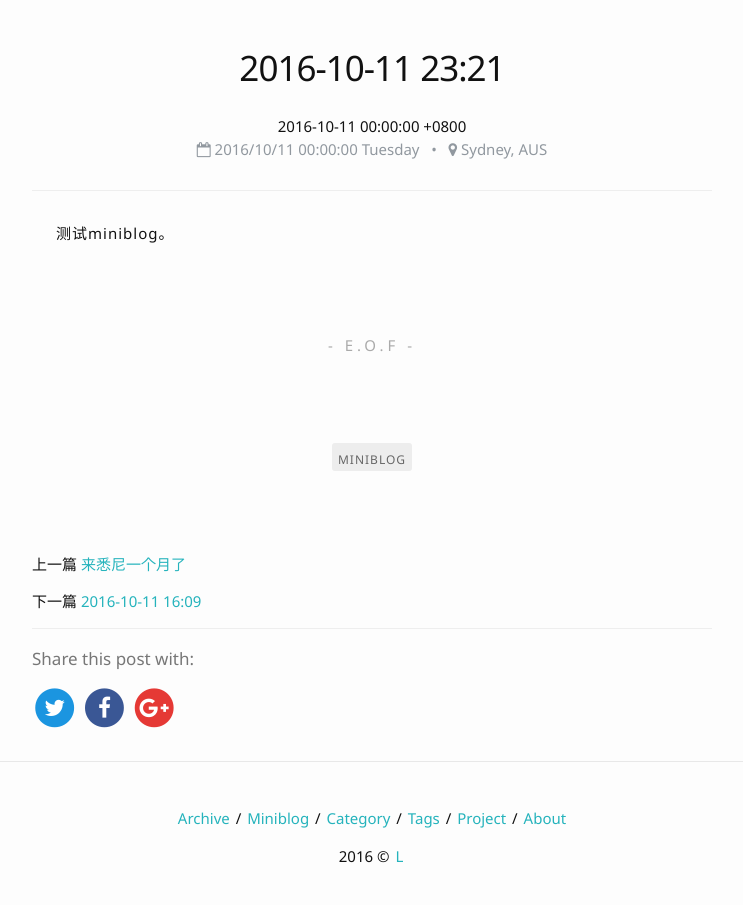
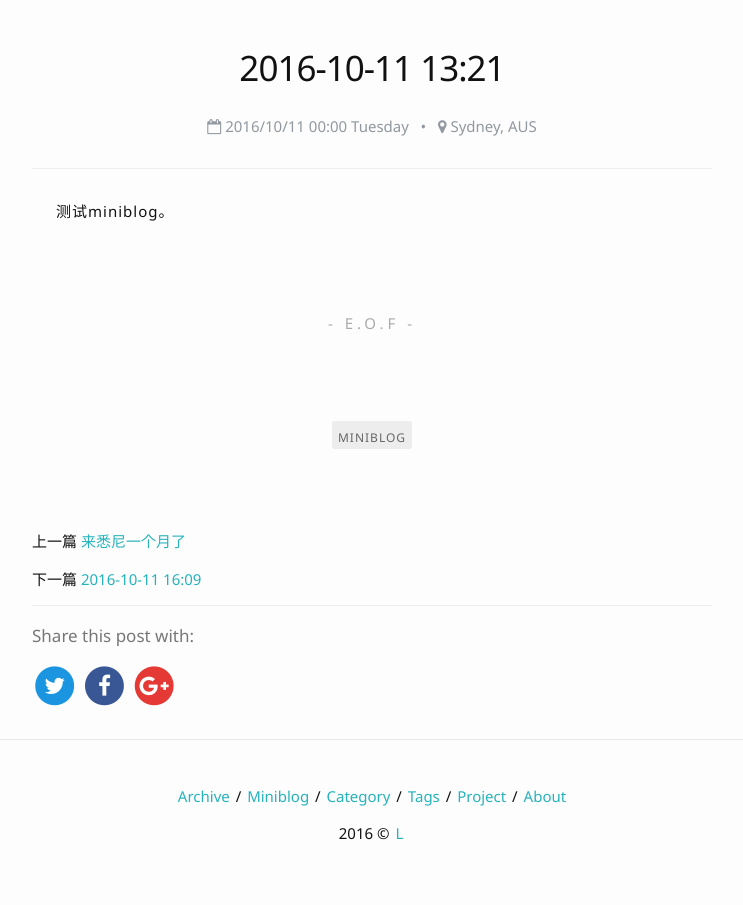
Before and after one commit to liuyanfight/liuyanfight.github.io, a Jekyll site: the page built from _posts/2016-10-11-13-21.md, in a window 1280 px wide. Shown: the whole page, without its empty margins (268-1011 px from the left). Built offline with Jekyll 4.4.1, drawn with Linux system fonts in a browser that asks for light colours; nearby versions of some CDN libraries; comment, search, counter and statistics services are not loaded.

Commit message:
更新miniblog时间
更新代码高亮

```diff
--- a/_layouts/mini.html
+++ b/_layouts/mini.html
@@ -11,8 +11,7 @@ layout: default
     <center>
         <div class="post-title" itemprop="name headline">{{ page.title }}</div>
 
-        {{ page.date = site.time}}
-        <div class="post-meta"><i class="fa fa-calendar-o"></i> <time datetime="{{ page.date | date: "%Y/%m/%d %X %A" }}" itemprop="datePublished">{{ page.date | date: "%Y/%m/%d %X %A" }}    </time>
+        <div class="post-meta"><i class="fa fa-calendar-o"></i> <time datetime="{{ page.date | date: "%Y/%m/%d %R %A" }}" itemprop="datePublished">{{ page.date | date: "%Y/%m/%d %R %A" }}    </time>
         {% if page.location %}
           &nbsp;&nbsp;•&nbsp;&nbsp;
           <i class="fa fa-map-marker"></i>
--- a/_layouts/post.html
+++ b/_layouts/post.html
@@ -7,6 +7,8 @@ layout: default
     <script type="text/javascript" async
   src="https://cdn.mathjax.org/mathjax/latest/MathJax.js?config=TeX-MML-AM_CHTML">
     </script>
+    <link href="http://cdn.bootcss.com/highlight.js/8.0/styles/monokai_sublime.min.css" rel="stylesheet">
+    <script src="http://cdn.bootcss.com/highlight.js/8.0/highlight.min.js"></script>
 
     <center><div class="post-title" itemprop="name headline">{{ page.title }}</div>
 
@@ -16,7 +18,7 @@ layout: default
         {% endif %}
     <br />
     {% if page.location %}
-    &nbsp;&nbsp;•&nbsp;&nbsp;
+    &nbsp;&nbsp;&nbsp;&nbsp;
     <i class="fa fa-map-marker"></i>
     <span>{{ page.location }}</span>
     {% endif %}
--- a/_posts/2016-10-11-13-21.md
+++ b/_posts/2016-10-11-13-21.md
@@ -1,7 +1,7 @@
 ---
 layout: mini
-title: 2016-10-11 23:21
-data: 2016-10-11
+title: 2016-10-11 13:21
+data: 2016-10-11 13:21
 category: miniblog
 tags: miniblog
 location: Sydney, AUS
```
Also changed, not shown: _posts/2016-10-11-16-09.md (+1 -1 lines), _posts/2016-10-13-15-51.md (+1 -1 lines), _posts/2016-11-11-11-11.md (+1 -1 lines).
